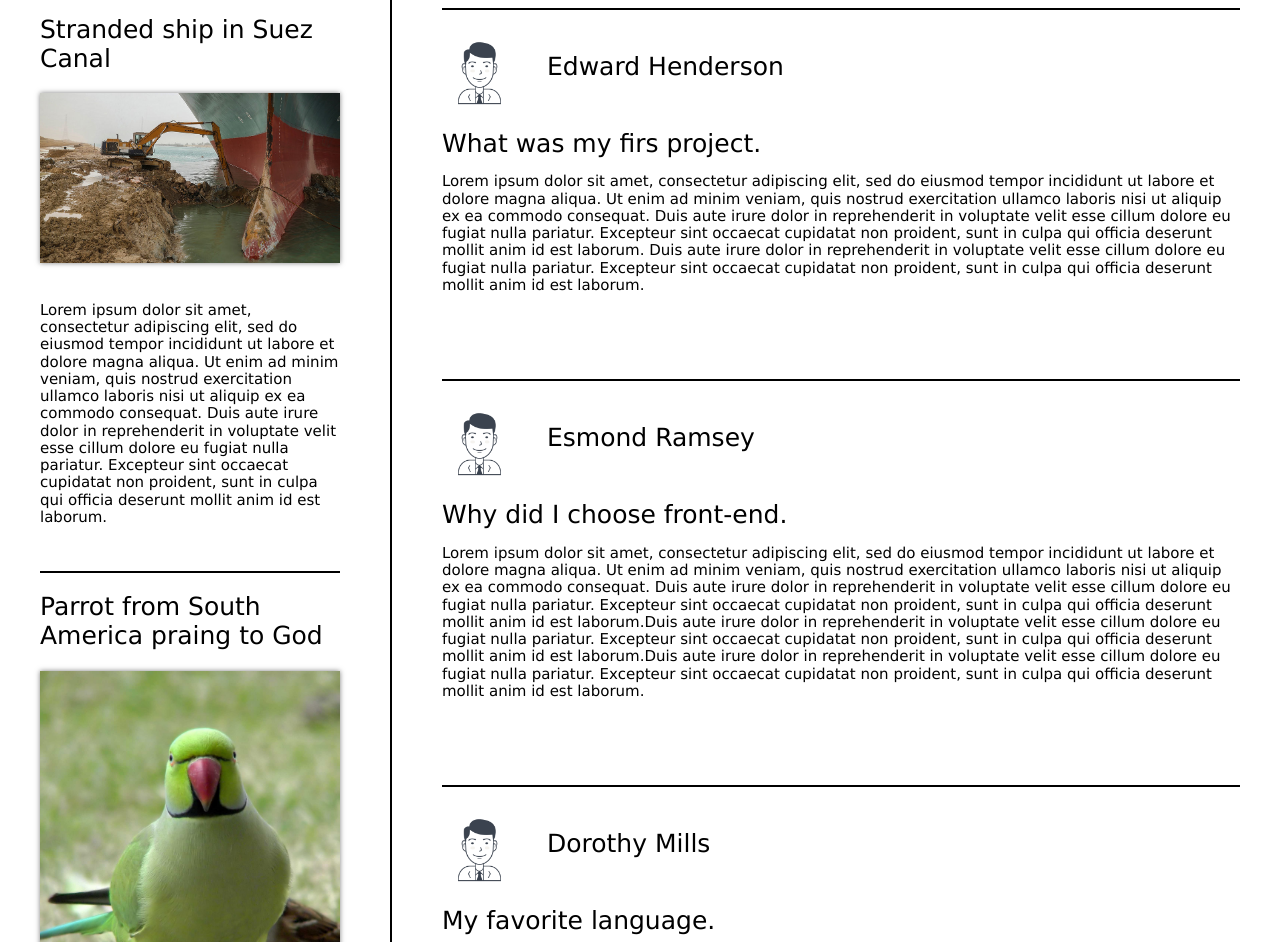
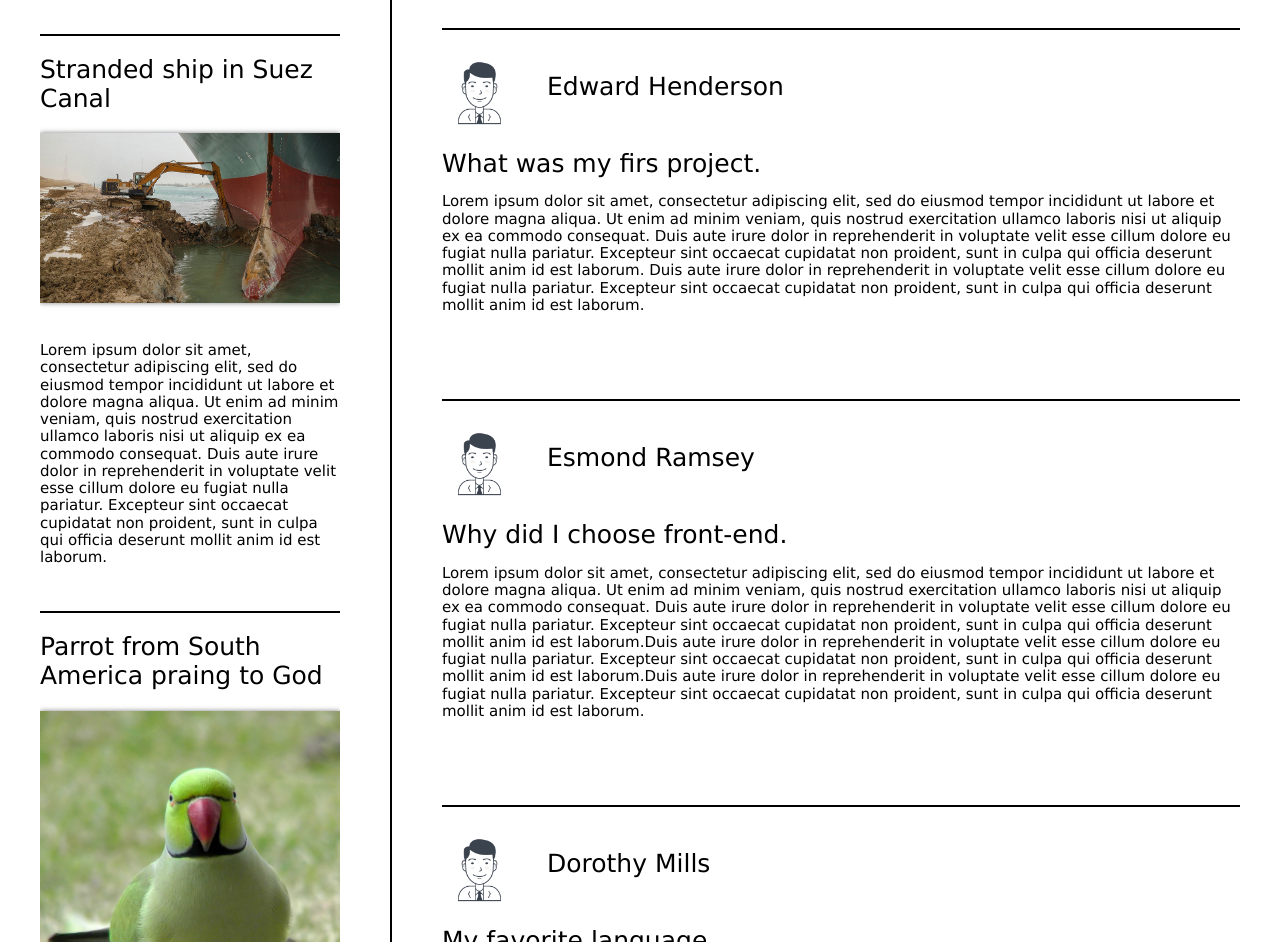
Before and after one commit to misshgan/BW-simple, a plain HTML site: page templates/blog.html in a window 1280 px wide. Shown: the part 396-1338 px from the top of the page. Drawn offline with Linux system fonts and the light colour scheme.

Commit message:
added scrolling slider

```diff
--- a/styles/blog.css
+++ b/styles/blog.css
@@ -1,3 +1,16 @@
+::-webkit-scrollbar {
+    width: 2px;
+}
+
+::-webkit-scrollbar-track-piece {
+    background-color: #ffffff;
+}
+
+::-webkit-scrollbar-thumb:vertical {
+    background-color: black;
+}
+
+
 .blog_news {
     width: 1200px;
     display: grid;
@@ -5,7 +18,7 @@
     column-gap: 50px;
 
     margin: 0 auto;
-    margin-top: 100px;
+    margin-top: 10px;
 }
 
 
@@ -13,27 +26,35 @@
 /* ASIDE NEWS */
 
 .news {
-    width: 300px;
-    display: grid;
-
-    margin-top: 50px;
-    margin-bottom: 30px;
+     margin-top: 30px;
 }
 
 .news_title {
-    margin-top: 10px;
-
     font-size: 35px;
     font-family:'Lucida Sans', 'Lucida Sans Regular', 'Lucida Grande', 'Lucida Sans Unicode', Geneva, Verdana, sans-serif;
     font-weight: 100;
     color: black;
 }
 
+.news_slider {
+    height: 1200px;
+    width: 300px;
+    display: flex;
+    flex-direction: column;
+
+    margin-top: 50px;
+
+    overflow-x: hidden;
+
+    border-top: 2px solid black;
+}
+
 .news_card {
     width: 300px;
-    border-top: 2px solid black;
+    border-bottom: 2px solid black;
 
     padding-bottom: 30px;
+    padding-right: 20px;
 }
 
 .news_card_title {
@@ -67,7 +88,7 @@
 .blog {
     display: flex;
     flex-direction: column;
-    margin-top: 60px;
+    margin-top: 30px;
     margin-bottom: 40px;
     padding-left: 50px;
 
@@ -76,7 +97,6 @@
 
 .blog_title {
     margin-bottom: 60px;
-    margin-top: 0;
 
     font-size: 45px;
     font-family:'Lucida Sans', 'Lucida Sans Regular', 'Lucida Grande', 'Lucida Sans Unicode', Geneva, Verdana, sans-serif;
--- a/styles/main.css
+++ b/styles/main.css
@@ -1,5 +1,3 @@
-
-
 /* goTop button */
 
 .goTop_btn {
@@ -31,7 +29,6 @@
 
 .page_header{
     width: 1200px;
-    height: 50px;
     margin: 0 auto;
     margin-top: 30px;
 }
@@ -58,7 +55,6 @@
     height: 60px;
 
     margin-top: 30px;
-    margin-bottom: 90px;
 
     border-top: 2px solid black;
     border-bottom: 2px solid black;
@@ -103,7 +99,7 @@
 .top {
     width: 1200px;
     margin: 0 auto;
-    margin-top: 200px;
+    margin-top: 80px;
 }
 
 .top_info {
--- a/templates/blog.html
+++ b/templates/blog.html
@@ -35,6 +35,7 @@
         <section class="blog_news">
             <aside class="news">
                     <h2 class="news_title">Here are some news from around the world</h2>
+                    <div class="news_slider">
                         <div class="news_card">
                             <h3 class="news_card_title">Stranded ship in Suez Canal</h3>
                             <img src="../images/blog_news/ever_given.jpg" alt="Photo of Ever Given ship">
@@ -54,6 +55,7 @@
                             <h3 class="news_card_title">Revival of hippies due to legalization of marijuana</h3>
                             <img src="../images/blog_news/hippie.jpg" alt="Photo of hippie man">
                             <p>Lorem ipsum dolor sit amet, consectetur adipiscing elit, sed do eiusmod tempor incididunt ut labore et dolore magna aliqua. Ut enim ad minim veniam, quis nostrud exercitation ullamco laboris nisi ut aliquip ex ea commodo consequat. Duis aute irure dolor in reprehenderit in voluptate velit esse cillum dolore eu fugiat nulla pariatur. Excepteur sint occaecat cupidatat non proident, sunt in culpa qui officia deserunt mollit anim id est laborum.</p>
+                        </div>
                     </div>
             </aside>
             <div class="blog">
```
Also changed, not shown: templates/review.html (+5 -0 lines). Lines whose indentation alone changed are shown as unchanged.
